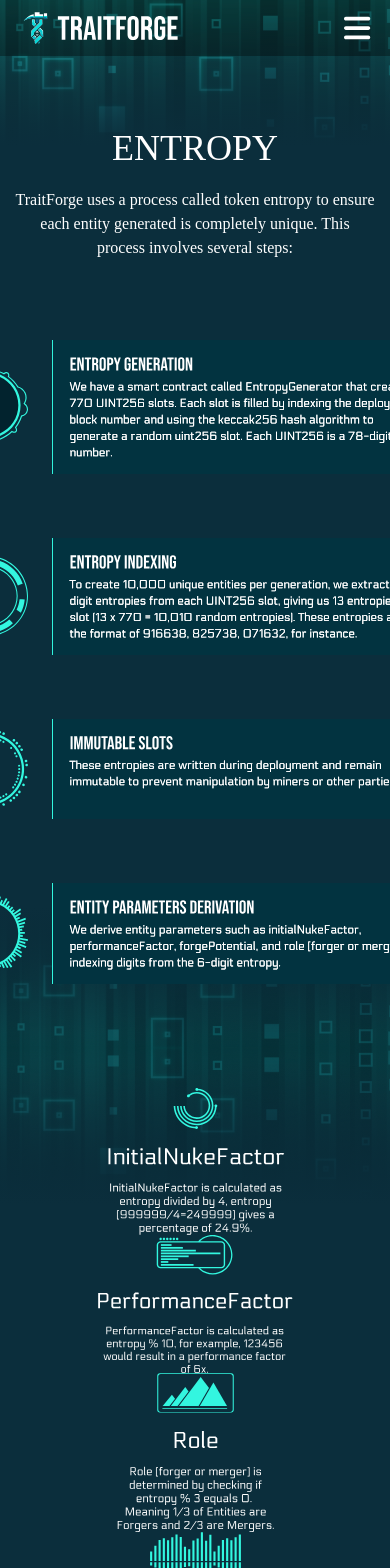
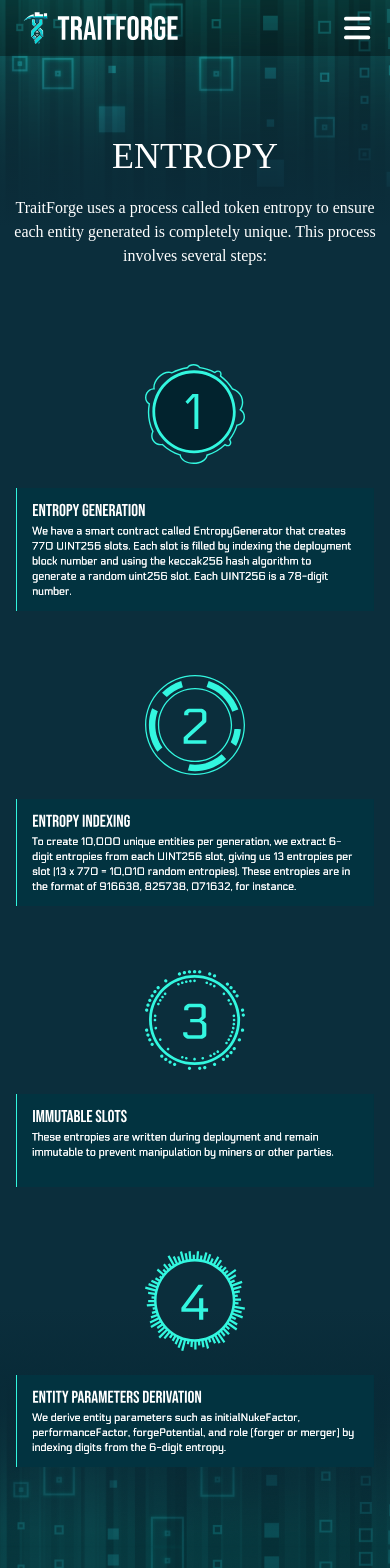
Before and after one commit to TraitForge/TraitForge.info, a Next.js app: page /howitworks in a window 390 px wide. Shown: the top 1568 px of the page. Built offline with nearby package versions, Linux system fonts and the light colour scheme; a web font is replaced by a local one.

Commit message:
feat: game mechanics page responsiveness

```diff
--- a/components/ui/GameMechanics/GameMechanics.module.scss
+++ b/components/ui/GameMechanics/GameMechanics.module.scss
@@ -6,7 +6,6 @@
     ),
     url("/images/howitworksbackground.png");
   background-position: top;
-  background-repeat: no-repeat;
   z-index: 1000;
   overflow: hidden;
 }
@@ -18,7 +17,6 @@
       rgba(11, 46, 60, 1) 20%
     ),
     url("/images/howitworkscentre2.png");
-  background-repeat: no-repeat;
   background-position: bottom;
 }
 
@@ -29,6 +27,5 @@
       rgba(11, 46, 60, 1) 20%
     ),
     url("/images/howitworkscentre1.png");
-  background-repeat: no-repeat;
   background-position: top;
 }
--- a/components/ui/GameMechanics/index.tsx
+++ b/components/ui/GameMechanics/index.tsx
@@ -44,64 +44,65 @@
 
   return (
     <div
-      className={`${styles.container} h-full w-screen flex mb-72 flex-col items-center`}
+      className={`${styles.container} h-full w-screen flex mb-36 flex-col items-center p-2`}
     >
-      <h2 className="text-4xl mb-5 mt-32" data-value="ENTROPY">
-        {" "}
-        ENTROPY{" "}
+      <h2 className="text-4xl mb-5 mt-32 text-center" data-value="ENTROPY">
+        ENTROPY
       </h2>
       <p className="text-center text-m">
-        {" "}
-        TraitForge uses a process called token entropy to ensure <br /> each
-        entity generated is completely unique. This <br />
-        process involves several steps:
+        TraitForge uses a process called token entropy to ensure each entity
+        generated is completely unique. This process involves several steps:
       </p>
       <div
-        className={`${styles.end} mt-20 w-screen items-center justify-center`}
+        className={`${styles.end} mt-20 w-screen items-center justify-center p-4`}
       >
-        <div className="flex mb-16 flex-row items-center justify-center gap-6">
+        <div className="flex mb-16 flex-col md:flex-row items-center justify-center gap-6">
           <Image src="/images/entropy1.svg" alt="" width="100" height="100" />
           <Image
             src="/images/entropycontainer1.svg"
             alt=""
             width="600"
             height="190"
+            className="w-full md:w-auto"
           />
         </div>
 
-        <div className="flex mb-16 flex-row items-center justify-center gap-6">
+        <div className="flex mb-16 flex-col md:flex-row items-center justify-center gap-6">
           <Image src="/images/entropy2.svg" alt="" width="100" height="100" />
           <Image
             src="/images/entropycontainer2.svg"
             alt=""
             width="600"
             height="180"
+            className="w-full md:w-auto"
           />
         </div>
 
-        <div className="flex mb-16 flex-row items-center justify-center gap-6">
+        <div className="flex mb-16 flex-col md:flex-row items-center justify-center gap-6">
           <Image src="/images/entropy3.svg" alt="" width="100" height="100" />
           <Image
             src="/images/entropycontainer3.svg"
             alt=""
             width="600"
             height="160"
+            className="w-full md:w-auto"
           />
         </div>
 
-        <div className="flex mb-16 flex-row items-center justify-center gap-6">
+        <div className="flex mb-16 flex-col md:flex-row items-center justify-center gap-6">
           <Image src="/images/entropy4.svg" alt="" width="100" height="100" />
           <Image
             src="/images/entropycontainer4.svg"
             alt=""
             width="600"
             height="160"
+            className="w-full md:w-auto"
           />
         </div>
       </div>
 
-      <div className={`${styles.start} w-screen flex justify-center`}>
-        <div className="w-6/12 mt-10 flex flex-col justify-center">
+      <div className={`${styles.start} w-screen flex justify-center p-4`}>
+        <div className="w-full md:w-8/12 mt-10 flex flex-col justify-center gap-4 items-center sm:items-stretch">
           <div className="flex content-center justify-start">
             <Image
               src="/images/initialNukeFactor.svg"
```
